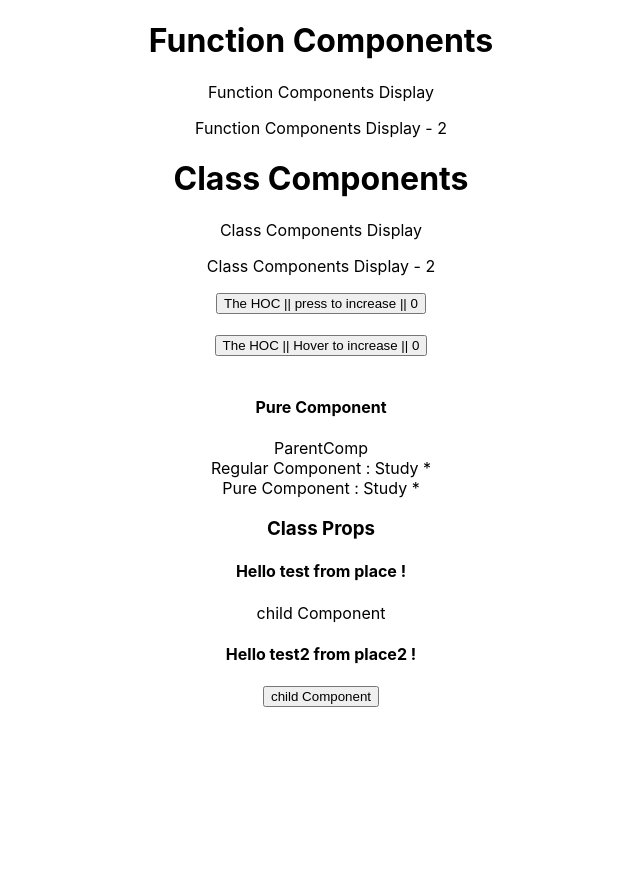
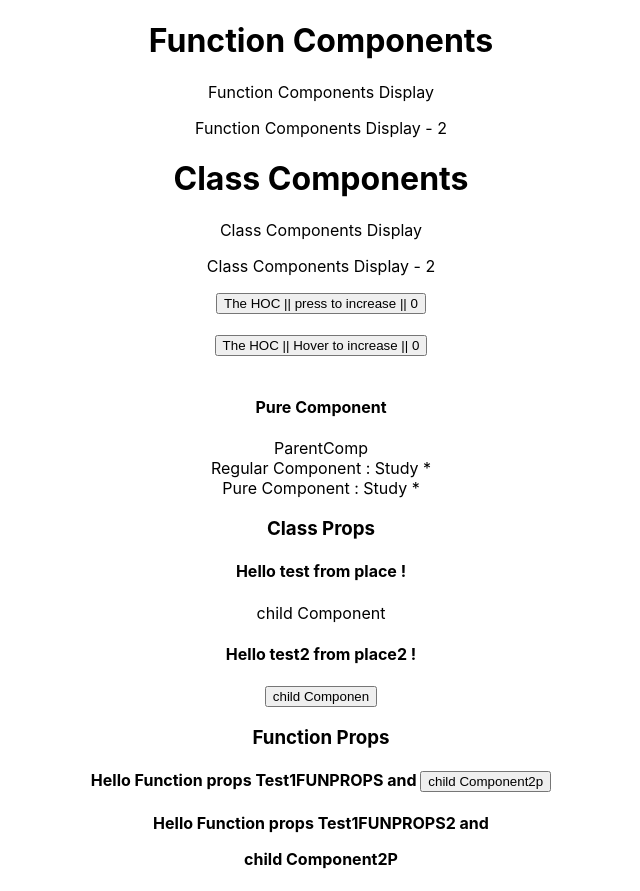
Before and after one commit to ahnas/react, a React (Create React App) app: page / in a window 1280 px wide. Shown: the whole page, without its empty margins (319-959 px from the left). Before the commit the page ends 800 px from the top, so only its background shows below. Built offline with nearby package versions, Linux system fonts and the light colour scheme.

Commit message:
function Properties data pass through props

```diff
--- a/src/App.js
+++ b/src/App.js
@@ -9,6 +9,7 @@ import Click from './Components/Click';
 import Counter from './Components/Counter';
 import ParentComp from './Components/ParentComp';
 import ClassProps from './Components/ClassProps';
+import FunctionProps from './Components/FunctionProps';
 
 function App () {
   return (
@@ -26,15 +27,28 @@ function App () {
       <br></br>
       <h4>Pure Component</h4>
       <ParentComp />
+
       <h3>Class Props</h3>
 
       <ClassProps name = "test" place="place">
         <p>child Component</p>
       </ClassProps>
 
-      <ClassProps name = "test2" place="place2">
-        <button>child Component</button>
+      <ClassProps name = "test2" children="children" place="place2">
+        <button>child Componen  </button>
       </ClassProps>
+
+      <h3>Function Props</h3>
+      <FunctionProps name="Test1FUNPROPS">
+      <button>child Component2p</button>
+      </FunctionProps>
+
+      <FunctionProps name="Test1FUNPROPS2">
+      <p>child Component2P</p>
+      </FunctionProps>
+
+
+
     </div>
   );
 }
--- /dev/null
+++ b/src/Components/FunctionProps.js
@@ -0,0 +1,11 @@
+import react from "react";
+
+
+function FunctionProps(props){
+    return(
+        <h4>Hello Function props {props.name}  and {props.children}</h4>
+
+    );
+}
+
+export default FunctionProps
```
